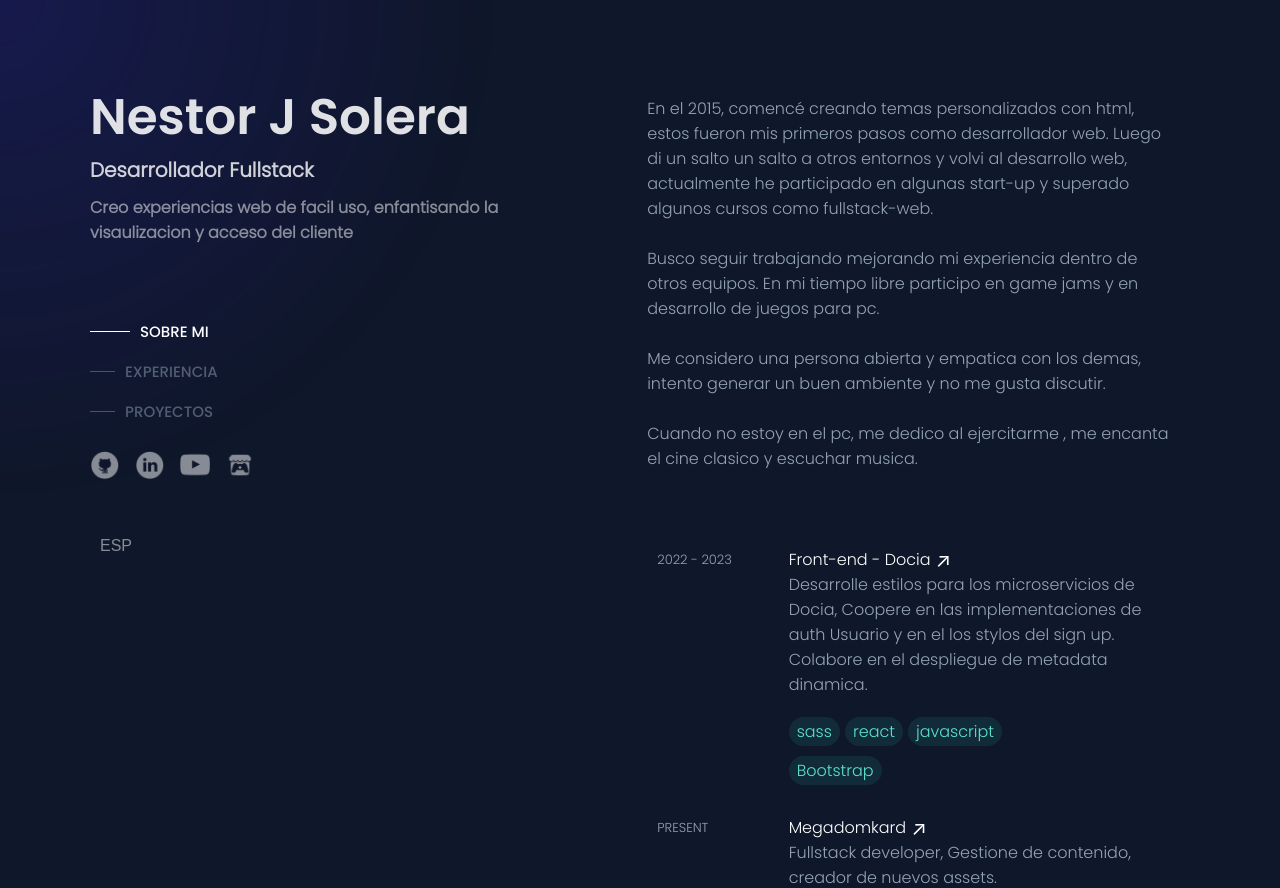
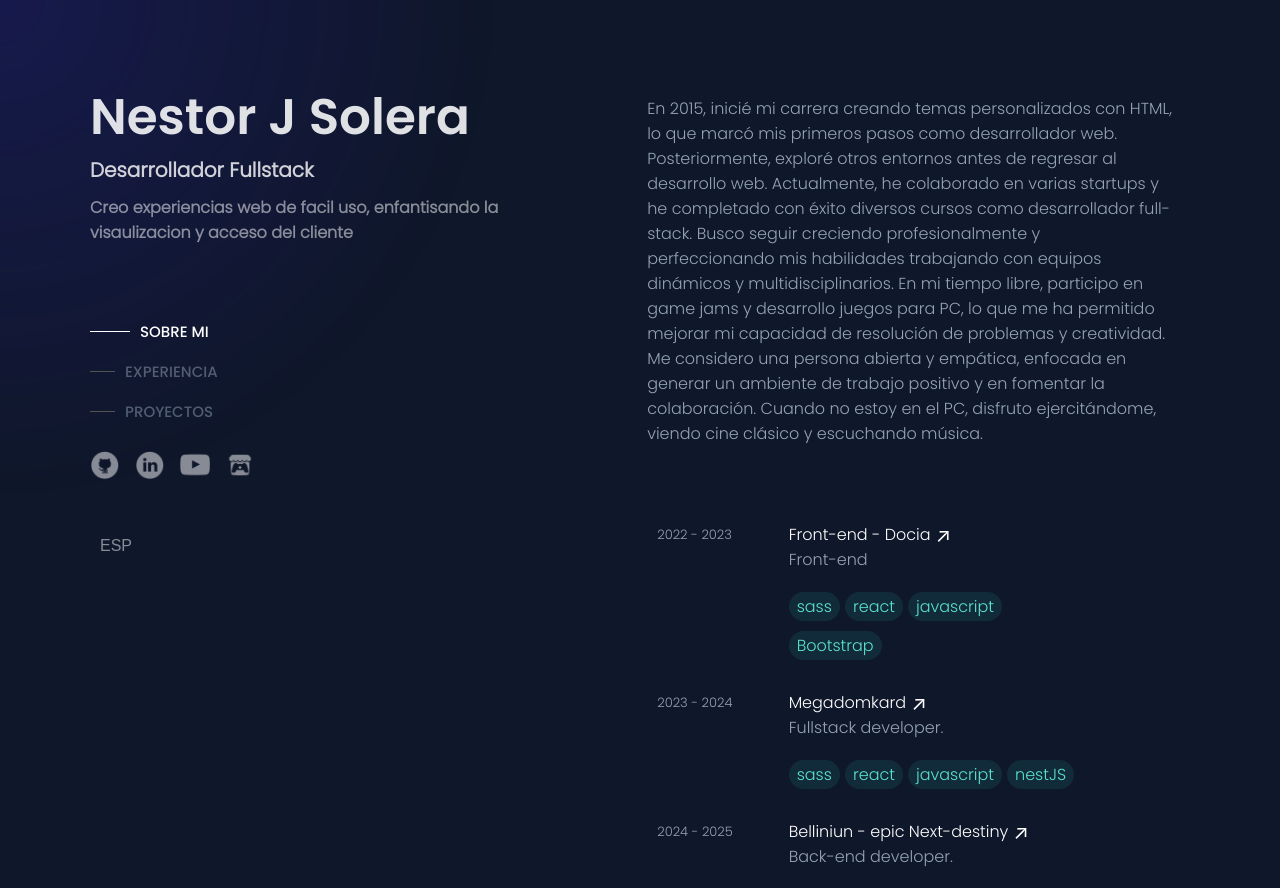
Before and after one commit to NessDisk/Portafolio, an Angular app in the folder Portafolio/: page / in a window 1280 px wide. Shown: the top 888 px of the page. Built offline with nearby package versions, Linux system fonts and the light colour scheme; a web font is replaced by a local one.

Commit message:
Fix/name_url
- Se modifico algunos parámetros tanto Url como de la infromacion del usuario

```diff
--- a/Portafolio/src/app/index/index.component.ts
+++ b/Portafolio/src/app/index/index.component.ts
@@ -123,14 +123,14 @@ this.boolEnableIndexToDetails = true;
    else if(value == 2){
 
       window.scrollTo({
-        top: 500,
+        top: 450,
         behavior: 'smooth'
       });
     }
 
    else{
       window.scrollTo({
-        top: 800,
+        top: 1000,
         behavior: 'smooth'
       });
     }
--- a/Portafolio/src/assets/data/data.json
+++ b/Portafolio/src/assets/data/data.json
@@ -5,13 +5,13 @@
            "pointer1":"SOBRE MI",
            "pointer2":"EXPERIENCIA",
            "pointer3":"PROYECTOS",
-           "AboutMeText":"En el 2015, comencé  creando temas personalizados con html, estos fueron  mis primeros pasos como desarrollador web. Luego di un salto un salto a otros entornos y volvi al desarrollo web, actualmente he participado en algunas start-up y superado algunos cursos como fullstack-web. <br> <br> Busco seguir trabajando mejorando mi experiencia dentro  de otros equipos. En mi tiempo libre participo en game jams  y en desarrollo de juegos para pc. <br><br> Me considero una persona abierta y empatica con los demas, intento generar un buen ambiente y no me gusta discutir.<br><br> Cuando  no estoy en el pc, me dedico al ejercitarme , me encanta el cine clasico y escuchar musica. ",
+           "AboutMeText":"En 2015, inicié mi carrera creando temas personalizados con HTML, lo que marcó mis primeros pasos como desarrollador web. Posteriormente, exploré otros entornos antes de regresar al desarrollo web. Actualmente, he colaborado en varias startups y he completado con éxito diversos cursos como desarrollador full-stack. Busco seguir creciendo profesionalmente y perfeccionando mis habilidades trabajando con equipos dinámicos y multidisciplinarios. En mi tiempo libre, participo en game jams y desarrollo juegos para PC, lo que me ha permitido mejorar mi capacidad de resolución de problemas y creatividad. Me considero una persona abierta y empática, enfocada en generar un ambiente de trabajo positivo y en fomentar la colaboración. Cuando no estoy en el PC, disfruto ejercitándome, viendo cine clásico y escuchando música. ",
            "goToDetails":"Todos los proyectos"
 
   },
   "exps":{"proyecto1": {
     "title": " Front-end - Docia",
-    "description": "Desarrolle estilos para los microservicios de Docia, Coopere en las implementaciones de auth Usuario y en el los stylos del sign up. Colabore en el despliegue de metadata dinamica.",
+    "description": "Front-end",
     "tags": {"a": "sass",
              "b": "react",
              "c": "javascript",
@@ -22,18 +22,31 @@
           },
           "proyecto2": {
             "title": " Megadomkard",
-            "description": "  Fullstack developer, Gestione de contenido, creador de nuevos assets.",
+            "description": "Fullstack developer.",
             "tags": {"a": "sass",
                      "b": "react",
-                     "c": "javascript"
+                     "c": "javascript",
+                     "d": "nestJS"
                 },
-              "dateinfo":"PRESENT",
+              "dateinfo":"2023 - 2024",
               "urlText":"https://domkard.com/"
-                  }
+                  },
+                  "proyecto3": {
+                    "title": " Belliniun - epic  Next-destiny",
+                    "description": "Back-end developer.",
+                    "tags": {"a": "Phyton",
+                             "b": "AWS",
+                             "c": "fastApi",
+                             "d": "MySql",
+                             "e": "Docker"
+                        },
+                      "dateinfo":"2024 - 2025",
+                      "urlText":"https://billeniumenergy.com/"
+                          }
           },
     "Proyects":{"proyecto1": {
     "title": "E-comerce",
-    "description": "Colabore como parte de un proyecto final, en el Login del proyecto en Front-end y en el Back-end asisti en la autehnticación y resgistro. Realice los estilos y la vista. También cree una parte importante del perfil del usuario. Trabaje en la vista de los detalles del producto y las reviewer de producto.",
+    "description": "Formé parte del equipo de desarrollo Front-End en el proyecto, donde fui responsable de organizar la interfaz de usuario (UI) y diseñar las vistas detalladas de los productos, asegurando una experiencia visual y funcional coherente.",
     "tags": {
       "1": "JavaScript",
       "2": "Node.js",
@@ -72,7 +85,7 @@
       "3": "React",
       "4": "Scss"
     },
-    "urlText":"https://mercadolibre-4ldbo8qcu-nessdisk.vercel.app/",
+    "urlText":"https://dakdadaladw-test.vercel.app/",
     "imgUrl":"assets/img/Mercado-Libre.PNG"
   }
 }
@@ -85,13 +98,13 @@
    "pointer1":"ABOUT ME",
    "pointer2":"EXPERIENCE",
    "pointer3":"PROJECTS",
-   "AboutMeText":"In 2015, I started creating custom themes with HTML, these were my first steps as a web developer. Then I took a leap to other environments and returned to web development, currently, I have participated in some start-ups and I have done some courses as fullstack-web. <br> <br> I'm looking to keep working and improving my experience in other development teams.  In my free time I participate in game jams and pc game development. <br> <br> I consider myself an open and empathetic person, I try to create a good atmosphere and I don't like to argue. <br> <br> When I'm not at the pc, I dedicate myself to exercise, I love classic movies and listening to music.",
+   "AboutMeText":"In 2015, I began my career by creating custom themes with HTML, which marked my first steps as a web developer. I later explored other environments before returning to web development. Currently, I have collaborated with several startups and successfully completed various courses as a full-stack developer. I am looking to continue growing professionally and refining my skills by working with dynamic and multidisciplinary teams. In my free time, I participate in game jams and develop PC games, which has helped me enhance my problem-solving skills and creativity. I consider myself an open and empathetic person, focused on fostering a positive work environment and encouraging collaboration. When I'm not at my PC, I enjoy working out, watching classic films, and listening to music.",
    "goToDetails":"All projects"
 
 },
 "exps":{"proyecto1": {
 "title": " Front-end - Docia",
-"description": "Develop styles for microservices Docia, cooperate on auth User implementations and sign-up styles. Collaborate in the deployment of dynamic metadata.",
+"description": "Front-end",
 "tags": {"a": "sass",
      "b": "react",
      "c": "javascript",
@@ -102,14 +115,26 @@
   },
   "proyecto2": {
     "title": " Megadomkard",
-    "description": " Fullstack developer, Content management y creator of new assets.",
+    "description": " Fullstack developer",
     "tags": {"a": "sass",
              "b": "react",
              "c": "javascript"
         },
       "dateinfo":"PRESENT",
       "urlText":"https://domkard.com/"
-          }
+          },
+          "proyecto3": {
+            "title": " Belliniun Next-destiny",
+            "description": "Back-end developer.",
+            "tags": {"a": "Phyton",
+                     "b": "fastApi",
+                     "c": "AWS",
+                     "d": "Docker",
+                     "e": "MySql"
+                },
+              "dateinfo":"2024 - 2025",
+              "urlText":"https://domkard.com/"
+                  }
       },
 "Proyects":{"proyecto1": {
 "title": "E-comerce",
@@ -151,7 +176,7 @@
     "3": "React",
     "4": "Scss"
   },
-  "urlText":"https://mercadolibre-4ldbo8qcu-nessdisk.vercel.app/",
+  "urlText":"https://dakdadaladw-test.vercel.app/",
   "imgUrl":"assets/img/Mercado-Libre.PNG"
 }
 
--- a/Portafolio/src/assets/data/proyects.json
+++ b/Portafolio/src/assets/data/proyects.json
@@ -1,6 +1,24 @@
 
 {
-    "proyectsC":{
+  "proyectsD":
+
+  {
+      "año":2025,
+      "name":"Next-destiny",
+      "tags":{
+          "1":"fastApi",
+          "2":"Phyton",
+          "3":"mysql",
+          "4":"AWS",
+          "5":"Docker"
+      },
+      "link": "https://technical-test-eos.vercel.app/",
+      "tittleName":"Link_proyect"
+      },
+
+    "proyectsC":
+
+    {
         "año":2024,
         "name":"ApiAdonis",
         "tags":{
@@ -24,7 +42,7 @@
         "4":"Scss",
         "5":"react"
     },
-    "link": "https://mercadolibre-4ldbo8qcu-nessdisk.vercel.app/",
+    "link": "https://dakdadaladw-test.vercel.app/",
     "tittleName":"Mercado-libre Search"
     },
     "proyectsB":{
```
